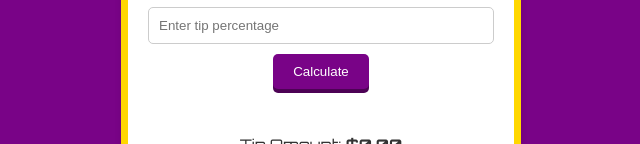
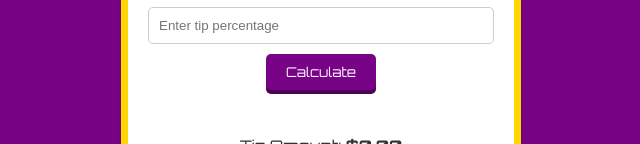
Before and after one commit to bphil1041/Tip-Calculator, a plain HTML site: page index.html in a window 1280 px wide. Shown: the part 387-531 px from the top of the page, without its empty margins (319-959 px from the left). Drawn offline with Linux system fonts and the light colour scheme; a web font is replaced by a local one.

Commit message:
Update style.css

```diff
--- a/style.css
+++ b/style.css
@@ -49,6 +49,7 @@ h1 {
 }
 
 button {
+  font-family: Orbitron;
   background-color: #790387;
   color: white;
   padding: 10px 20px;
```
